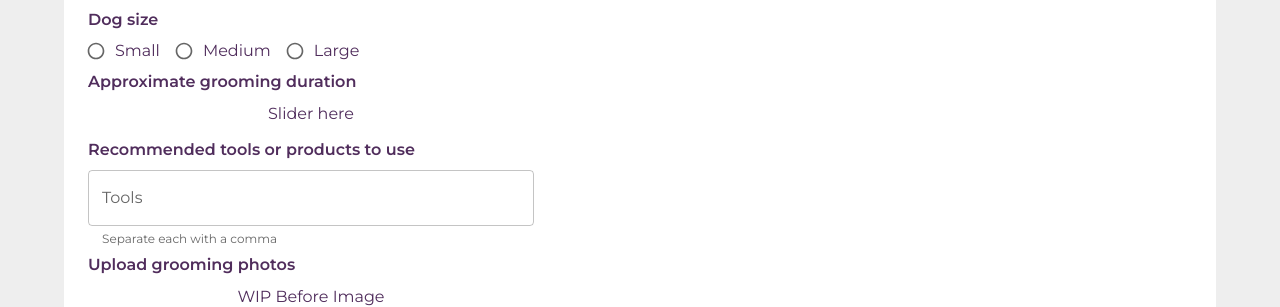
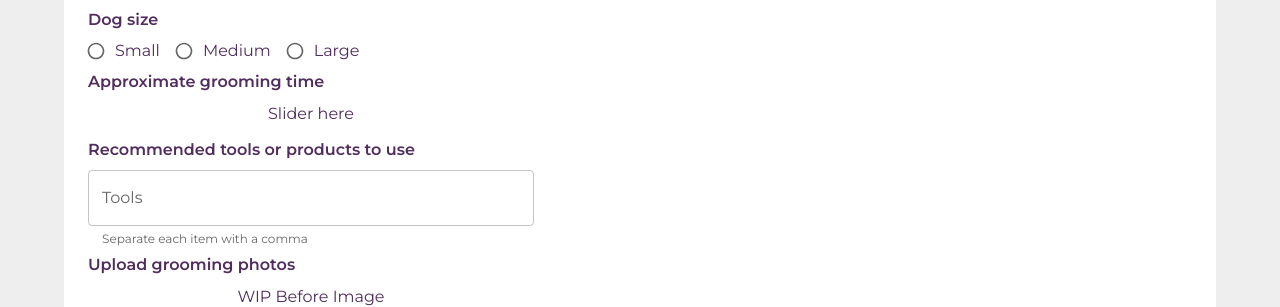
Before and after one commit to winny1212/client-frontend, a React (Create React App) app: page /posts/new in a window 1280 px wide. Shown: the part 601-908 px from the top of the page. Built offline with nearby package versions, Linux system fonts and the light colour scheme.

Commit message:
Handle 'tools' input form

```diff
--- a/src/components/posts/forms/DetailsForm.js
+++ b/src/components/posts/forms/DetailsForm.js
@@ -14,7 +14,6 @@ import Radio from '@mui/material/Radio';
 import RadioGroup from '@mui/material/RadioGroup';
 import FormControlLabel from '@mui/material/FormControlLabel';
 import FormControl from '@mui/material/FormControl';
-
 // import Box from '@mui/material/Box';
 
 // onChange = { handleChange };
@@ -30,12 +29,6 @@ function DetailsForm(props) {
     setToolsValue,
     handleChange,
   } = props;
-
-  const handleTools = (e) => {
-    return e.target.value;
-    // const tools = splitWords(e.target.value);
-    // console.log(tools);
-  };
 
   return (
     <>
@@ -102,7 +95,7 @@ function DetailsForm(props) {
       </Stack>
 
       <Stack spacing={1}>
-        <FormHint>Approximate grooming duration</FormHint>
+        <FormHint>Approximate grooming time</FormHint>
         <p>Slider here</p>
       </Stack>
 
@@ -111,9 +104,11 @@ function DetailsForm(props) {
         label="Tools"
         name="tools"
         id="tools"
-        helperText="Separate each with a comma"
-        value={toolsValue}
-        onChange={handleTools}
+        helperText="Separate each item with a comma"
+        value={postData.tools}
+        onChange={(e) =>
+          setPostData({ ...postData, tools: e.target.value.split(',') })
+        }
       />
 
       <Stack spacing={1}>
--- a/src/components/posts/forms/PostForm.js
+++ b/src/components/posts/forms/PostForm.js
@@ -31,7 +31,7 @@ function PostForm() {
     dogSize: '',
     duration: '',
     description: '',
-    tools: toolsValue,
+    tools: [],
     steps: [],
     image: { before: '', after: '' },
     video: '',
@@ -40,7 +40,7 @@ function PostForm() {
   // Post state
   const [postData, setPostData] = useState(initialPostData);
 
-  console.log(postData);
+  console.log('-- postData:\n', JSON.stringify(postData, null, 2));
 
   const handleChange = (e) => {
     const { name, value } = e.target;
```
